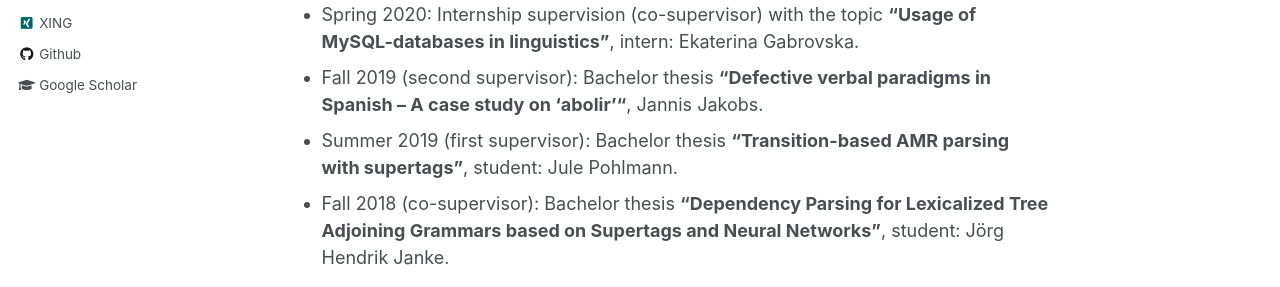
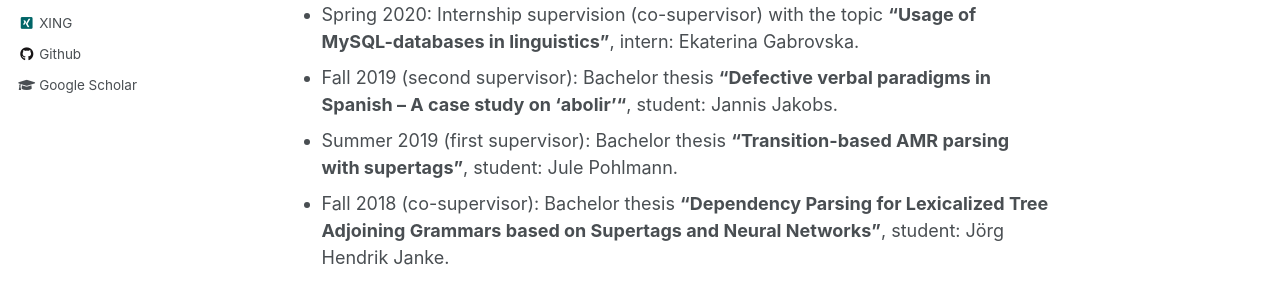
Before and after one commit to TatianaBladier/TatianaBladier.github.io, a Jekyll site: the page built from _pages/markdown.md, in a window 1280 px wide and 900 px high, scrolled down 752 px. Shown: the part 422-709 px from the top of the window. Built offline with Jekyll 4.4.1, drawn with Linux system fonts in a browser that asks for light colours.

Commit message:
update teaching

```diff
--- a/_pages/markdown.md
+++ b/_pages/markdown.md
@@ -23,6 +23,6 @@ author_profile: true
 - Spring 2021 (first supervisor): Bachelor thesis **"Transformers-based Supertagging Model for Statistical Parsing of Tree Wrapping Grammars"**, student: Svetlana Schmidt
 - Spring 2020 (co-supervisor): Bachelor thesis **"Architecture Evaluation for Performance Optimization of a Web-Based, Database-Supported Language Analysis Tool"**, student: Caner Türkmen .
 - Spring 2020: Internship supervision (co-supervisor) with the topic **"Usage of MySQL-databases in linguistics"**, intern: Ekaterina Gabrovska.
-- Fall 2019 (second supervisor): Bachelor thesis **"Defective verbal paradigms in Spanish – A case study on ‘abolir'"**, Jannis Jakobs.
+- Fall 2019 (second supervisor): Bachelor thesis **"Defective verbal paradigms in Spanish – A case study on ‘abolir'"**, student: Jannis Jakobs.
 - Summer 2019 (first supervisor): Bachelor thesis **"Transition-based AMR parsing with supertags"**, student: Jule Pohlmann.
 - Fall 2018 (co-supervisor): Bachelor thesis **"Dependency Parsing for Lexicalized Tree Adjoining Grammars based on Supertags and Neural Networks"**, student: Jörg Hendrik Janke.
```
